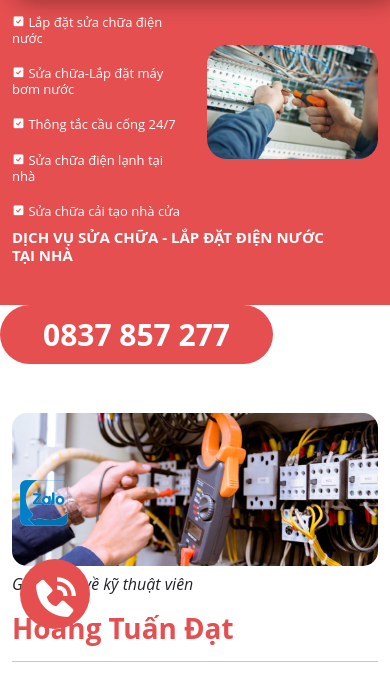
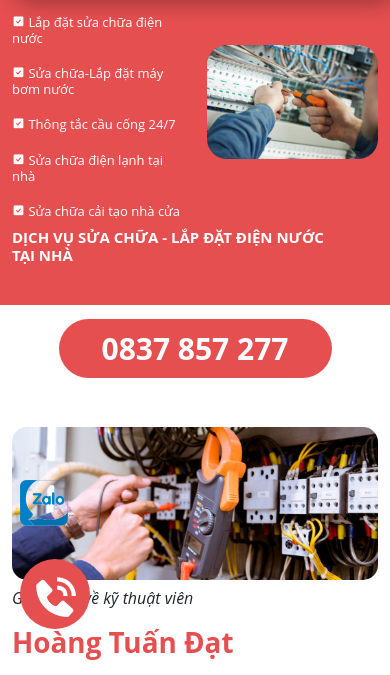
Before and after one commit to ThanhHau-dev/website-i-n-n-c, a plain HTML site: page index.html in a window 390 px wide. Shown: the part 115-790 px from the top of the page. Drawn offline with nearby package versions, Linux system fonts and the light colour scheme.

Commit message:
thêm css

```diff
--- a/style/index.css
+++ b/style/index.css
@@ -122,6 +122,10 @@ a{
 
 .header_1_menu i:hover {
     font-size: 85px;
+}
+
+#callme{
+    display: none;
 }
 
 .header_2 {
@@ -531,6 +535,12 @@ table td {
         height: 320px;
     }
 
+    #callme {
+        display: block;
+        margin-top: 14px;
+        margin-left: 15%;
+    }
+
     .header_2 h2 {
         font-size: 13px;
     }
```
Also changed, not shown: javascript/index.js (line endings or trailing spaces).
